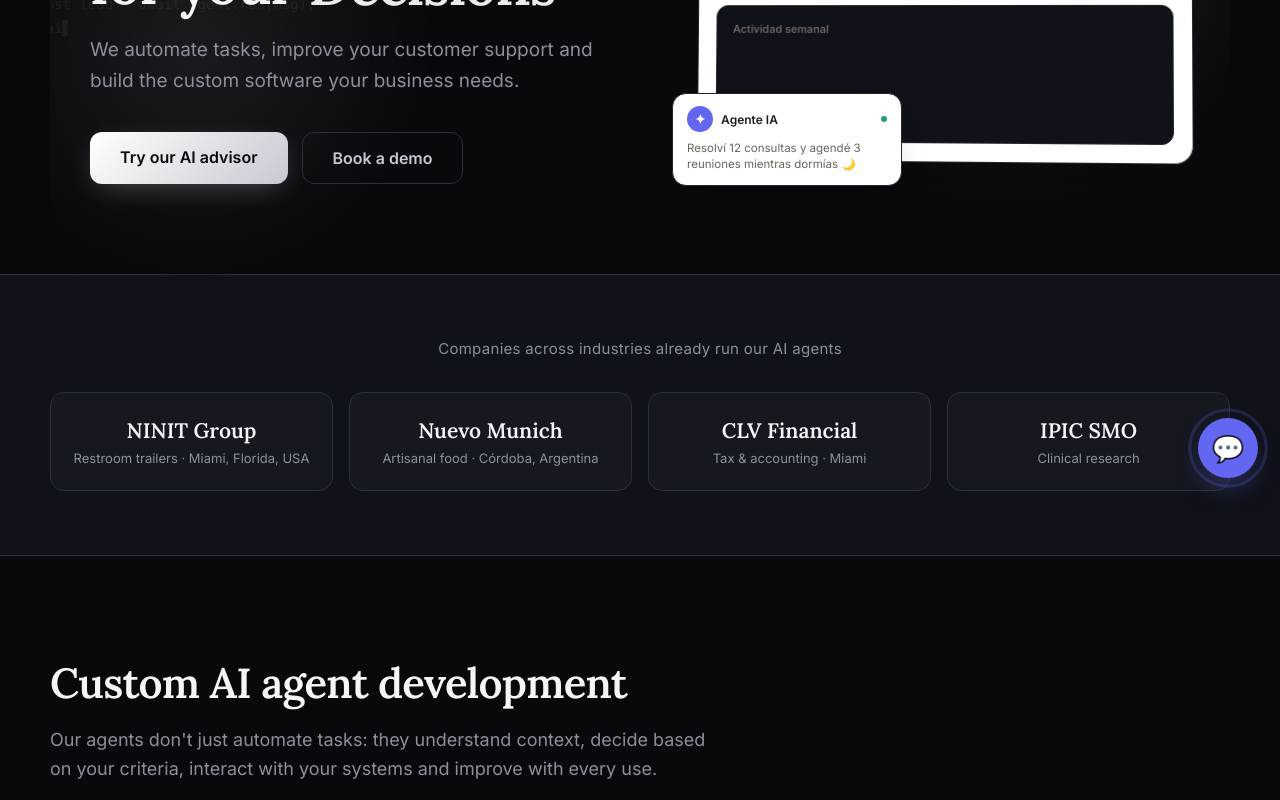
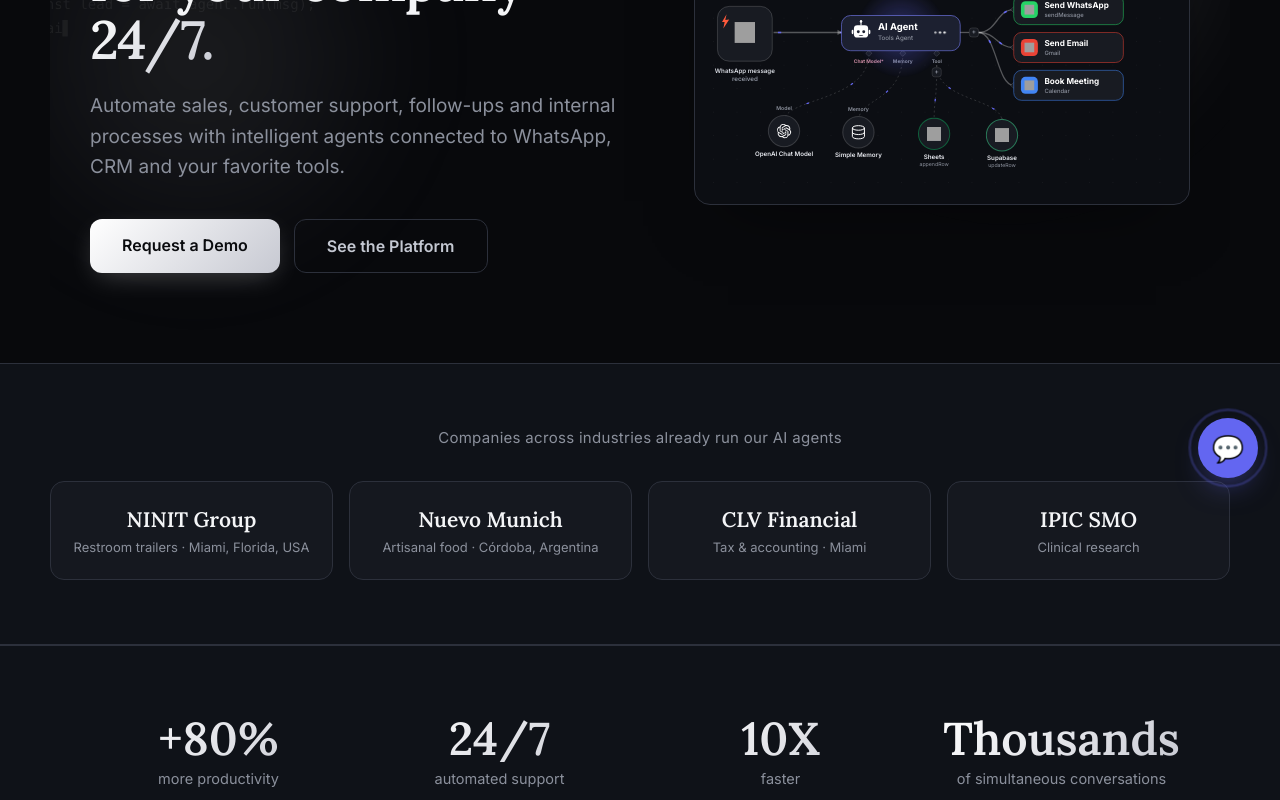
Before and after one commit to Guillemuhana/synexa, a React (Vite) app: page / in a window 1280 px wide. Shown: the part 300-1100 px from the top of the page. Built offline with nearby package versions, Linux system fonts and the light colour scheme; grey boxes are pictures that could not be loaded.

Commit message:
Premium fase 1: hero nuevo copy+CTAs, diagrama n8n en hero, stats animadas, logos compatibles en gris, hovers premium

```diff
--- a/src/App.jsx
+++ b/src/App.jsx
@@ -288,6 +288,49 @@
   );
 }
 
+// Número que cuenta hacia arriba al entrar en pantalla
+function CountUp({ to, prefix = "", suffix = "", duration = 1500 }) {
+  const [ref, shown] = useReveal();
+  const [val, setVal] = useState(0);
+  useEffect(() => {
+    if (!shown) return;
+    let raf, start;
+    const tick = (t) => {
+      if (!start) start = t;
+      const p = Math.min((t - start) / duration, 1);
+      const eased = 1 - Math.pow(1 - p, 3);
+      setVal(Math.round(eased * to));
+      if (p < 1) raf = requestAnimationFrame(tick);
+    };
+    raf = requestAnimationFrame(tick);
+    return () => cancelAnimationFrame(raf);
+  }, [shown, to, duration]);
+  return <span ref={ref}>{prefix}{val}{suffix}</span>;
+}
+
+// Banda de estadísticas con números grandes animados
+function StatsBand() {
+  const { L } = useLang();
+  const stats = [
+    { node: <CountUp prefix="+" to={80} suffix="%" />, label: L("more productivity", "más productividad") },
+    { node: "24/7", label: L("automated support", "atención automática") },
+    { node: <CountUp to={10} suffix="X" />, label: L("faster", "más velocidad") },
+    { node: L("Thousands", "Miles"), label: L("of simultaneous conversations", "de conversaciones simultáneas") },
+  ];
+  return (
+    <section className="pad" style={{ padding: "70px 40px", borderTop: `1px solid ${C.line}`, borderBottom: `1px solid ${C.line}`, background: C.bgAlt }}>
+      <div className="grid-4" style={{ maxWidth: 1100, margin: "0 auto", display: "grid", gridTemplateColumns: "repeat(4,1fr)", gap: 24, textAlign: "center" }}>
+        {stats.map((s, i) => (
+          <Reveal key={i} delay={i * 0.08}>
+            <div className="grad-text" style={{ fontFamily: "'Lora', serif", fontSize: 46, fontWeight: 600, lineHeight: 1, marginBottom: 8 }}>{s.node}</div>
+            <div style={{ fontSize: 14.5, color: C.muted }}>{s.label}</div>
+          </Reveal>
+        ))}
+      </div>
+    </section>
+  );
+}
+
 // Palabra rotatoria del hero (como "Empresas/Equipos/Decisiones..." de la ref)
 function RotatingWord() {
   const { lang } = useLang();
@@ -356,14 +399,16 @@
         }
         .logo-wrap { position: relative; display: flex; align-items: center; gap: 10px; }
         .hero-flow-mobile { display: none; }
+        .logo-gray { opacity: .55; transition: opacity .25s ease, transform .25s ease; }
+        .logo-gray:hover { opacity: 1; transform: scale(1.08); }
         .shooting-star { position: absolute; left: 0; top: 6px; width: 46px; height: 2px; border-radius: 99px; pointer-events: none; opacity: 0; background: linear-gradient(90deg, transparent, rgba(255,255,255,.92)); animation: shoot 6s ease-in-out infinite; }
         .shooting-star::after { content: ""; position: absolute; right: -1px; top: -1.5px; width: 5px; height: 5px; border-radius: 99px; background: #fff; box-shadow: 0 0 9px 2px rgba(255,255,255,.85); }
         a { color: inherit; text-decoration: none; }
         .btn-primary { background: ${C.grad} !important; color: #0a0b0e !important; border: none !important; box-shadow: 0 8px 28px -8px rgba(255,255,255,.28); }
         .btn-primary:hover { filter: brightness(1.04); transform: translateY(-2px); }
         .btn-ghost:hover { border-color:${C.orange} !important; color:${C.orange} !important; }
-        .card-hover { transition: transform .25s ease, box-shadow .25s ease, border-color .25s ease; }
-        .card-hover:hover { transform: translateY(-4px); box-shadow: 0 24px 54px -28px rgba(0,0,0,.8); border-color: rgba(255,255,255,.3) !important; }
+        .card-hover { transition: transform .28s cubic-bezier(.2,.7,.2,1), box-shadow .28s ease, border-color .28s ease; }
+        .card-hover:hover { transform: translateY(-5px) scale(1.012); box-shadow: 0 28px 64px -26px rgba(0,0,0,.85), 0 0 0 1px rgba(255,255,255,.07); border-color: rgba(255,255,255,.34) !important; }
         .nav-link:hover { color:${C.orange} !important; }
         .grad-text { background: ${C.grad}; -webkit-background-clip: text; background-clip: text; color: transparent; }
         ::selection { background: rgba(255,255,255,.18); }
@@ -530,49 +575,56 @@
 
             <Reveal delay={0.05}>
               <h1 className="hero-h1" style={{
-                fontFamily: serif, fontWeight: 600, fontSize: 56, lineHeight: 1.06,
+                fontFamily: serif, fontWeight: 600, fontSize: 54, lineHeight: 1.08,
                 letterSpacing: -1.2, color: C.ink, marginBottom: 22,
               }}>
-                {L("AI agents that work for your", "Agentes de IA que trabajan para tus")} <RotatingWord />
+                {L("AI agents that work for your company", "Agentes de IA que trabajan para tu empresa")}{" "}
+                <span className="grad-text">{L("24/7.", "las 24 horas.")}</span>
               </h1>
             </Reveal>
 
             <Reveal delay={0.12}>
-              <p style={{ fontSize: 19, lineHeight: 1.6, color: C.muted, maxWidth: 520, marginBottom: 36 }}>
+              <p style={{ fontSize: 19, lineHeight: 1.6, color: C.muted, maxWidth: 540, marginBottom: 36 }}>
                 {L(
-                  "We automate tasks, improve your customer support and build the custom software your business needs.",
-                  "Automatizamos tareas, mejoramos la atención a tus clientes y construimos el software a medida que tu negocio necesita.")}
+                  "Automate sales, customer support, follow-ups and internal processes with intelligent agents connected to WhatsApp, CRM and your favorite tools.",
+                  "Automatizá ventas, atención al cliente, seguimiento y procesos internos con agentes inteligentes conectados a WhatsApp, CRM y tus herramientas favoritas.")}
               </p>
             </Reveal>
 
             <Reveal delay={0.18}>
               <div className="hero-cta" style={{ display: "flex", gap: 14, flexWrap: "wrap" }}>
-                <a href="#asesor" className="btn-primary" style={{
-                  background: C.orange, color: C.white, padding: "15px 30px",
+                <a href="#agenda" className="btn-primary" style={{
+                  background: C.orange, color: C.white, padding: "16px 32px",
                   borderRadius: 12, fontWeight: 600, fontSize: 16, textAlign: "center",
                   transition: "background .2s, transform .2s",
                 }}>
-                  {L("Try our AI advisor", "Probá nuestro asesor IA")}
+                  {L("Request a Demo", "Solicitar Demo")}
                 </a>
-                <a href="#contacto" className="btn-ghost" style={{
-                  border: `1.5px solid ${C.line}`, color: C.inkSoft, padding: "15px 30px",
+                <a href="#asesor" className="btn-ghost" style={{
+                  border: `1.5px solid ${C.line}`, color: C.inkSoft, padding: "16px 32px",
                   borderRadius: 12, fontWeight: 600, fontSize: 16, textAlign: "center",
                   transition: "border-color .2s, color .2s",
                 }}>
-                  {L("Book a demo", "Agendá una demo")}
+                  {L("See the Platform", "Ver Plataforma")}
                 </a>
               </div>
             </Reveal>
-
-            {/* diagrama del agente n8n: solo en móvil (reemplaza al mockup oculto) */}
-            <div className="hero-flow-mobile">
+          </div>
+
+          {/* Columna derecha: diagrama del agente de IA (estilo n8n, arriba) */}
+          <Reveal delay={0.15}>
+            <div style={{
+              background: "#0c0e13", border: `1px solid ${C.line}`, borderRadius: 16,
+              padding: "14px 12px 12px", boxShadow: "0 30px 70px -34px rgba(0,0,0,.6)",
+            }}>
+              <div style={{ display: "flex", alignItems: "center", gap: 8, padding: "2px 6px 12px" }}>
+                <span style={{ width: 7, height: 7, borderRadius: 99, background: C.orange }} />
+                <span style={{ fontSize: 12, fontWeight: 600, letterSpacing: 0.4, color: C.muted }}>
+                  {L("AI agent workflow", "Flujo de agente de IA")}
+                </span>
+              </div>
               <FlowDiagram />
             </div>
-          </div>
-
-          {/* Columna derecha: mockup de producto */}
-          <Reveal delay={0.15} className="hero-mockup">
-            <HeroMockup />
           </Reveal>
         </div>
       </header>
@@ -602,6 +654,9 @@
           </div>
         </div>
       </section>
+
+      {/* ===== ESTADÍSTICAS (números animados) ===== */}
+      <StatsBand />
 
       {/* ===== SERVICIOS / CAPACIDADES ===== */}
       <section id="servicios" className="pad" style={{ padding: "100px 40px" }}>
@@ -704,9 +759,9 @@
                 </Reveal>
               ))}
             </div>
-            {/* Mini diagrama de flujo tipo n8n */}
+            {/* Mockup de producto (CRM + chat) */}
             <Reveal delay={0.1}>
-              <FlowDiagram />
+              <HeroMockup />
             </Reveal>
           </div>
         </div>
@@ -791,19 +846,22 @@
       <section id="tech" className="pad" style={{ padding: "80px 40px", background: C.bg, borderTop: `1px solid ${C.line}`, borderBottom: `1px solid ${C.line}` }}>
         <div style={{ maxWidth: 1180, margin: "0 auto", textAlign: "center" }}>
           <Reveal>
-            <h2 className="sec-h2" style={{ fontFamily: serif, fontSize: 34, fontWeight: 600, letterSpacing: -0.5, marginBottom: 38 }}>
-              {L("Technology we use", "Tecnología que utilizamos")}
-            </h2>
-          </Reveal>
-          <div style={{ display: "flex", flexWrap: "wrap", justifyContent: "center", gap: 14 }}>
-            {TECH.map((t, i) => (
-              <Reveal key={t} delay={i * 0.05} as="span">
-                <span className="card-hover" style={{
-                  display: "inline-block", background: C.card, border: `1px solid ${C.line}`,
-                  borderRadius: 99, padding: "12px 26px", fontSize: 16, fontWeight: 600, color: C.inkSoft,
-                }}>
-                  {t}
-                </span>
+            <div style={{ fontSize: 13, fontWeight: 600, letterSpacing: 1.5, textTransform: "uppercase", color: C.muted, marginBottom: 34 }}>
+              {L("Compatible with", "Compatible con")}
+            </div>
+          </Reveal>
+          <div style={{ display: "flex", flexWrap: "wrap", justifyContent: "center", alignItems: "center", gap: "26px 42px", maxWidth: 920, margin: "0 auto" }}>
+            {[
+              { s: "whatsapp" }, { s: "openai", inline: true }, { s: "claude" }, { s: "googlecalendar" },
+              { s: "gmail" }, { s: "meta" }, { s: "stripe" }, { s: "supabase" },
+              { s: "n8n" }, { s: "postgresql" }, { s: "react" }, { s: "nodedotjs" },
+            ].map((t, i) => (
+              <Reveal key={t.s} delay={i * 0.04} as="span">
+                {t.inline ? (
+                  <span className="logo-gray" style={{ color: "#aab0bd", display: "inline-block" }}><OpenAIMark size={30} /></span>
+                ) : (
+                  <img className="logo-gray" src={`https://cdn.simpleicons.org/${t.s}/aab0bd`} alt={t.s} title={t.s} height="30" loading="lazy" style={{ height: 30, width: "auto" }} />
+                )}
               </Reveal>
             ))}
           </div>
```
